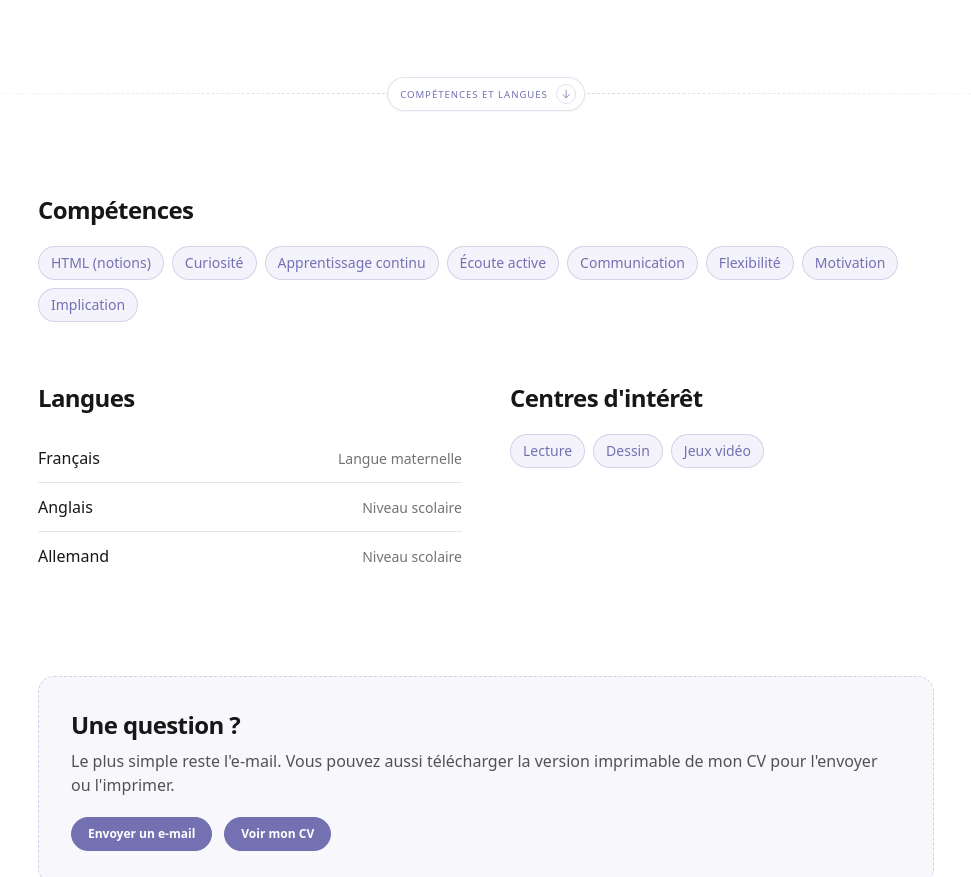
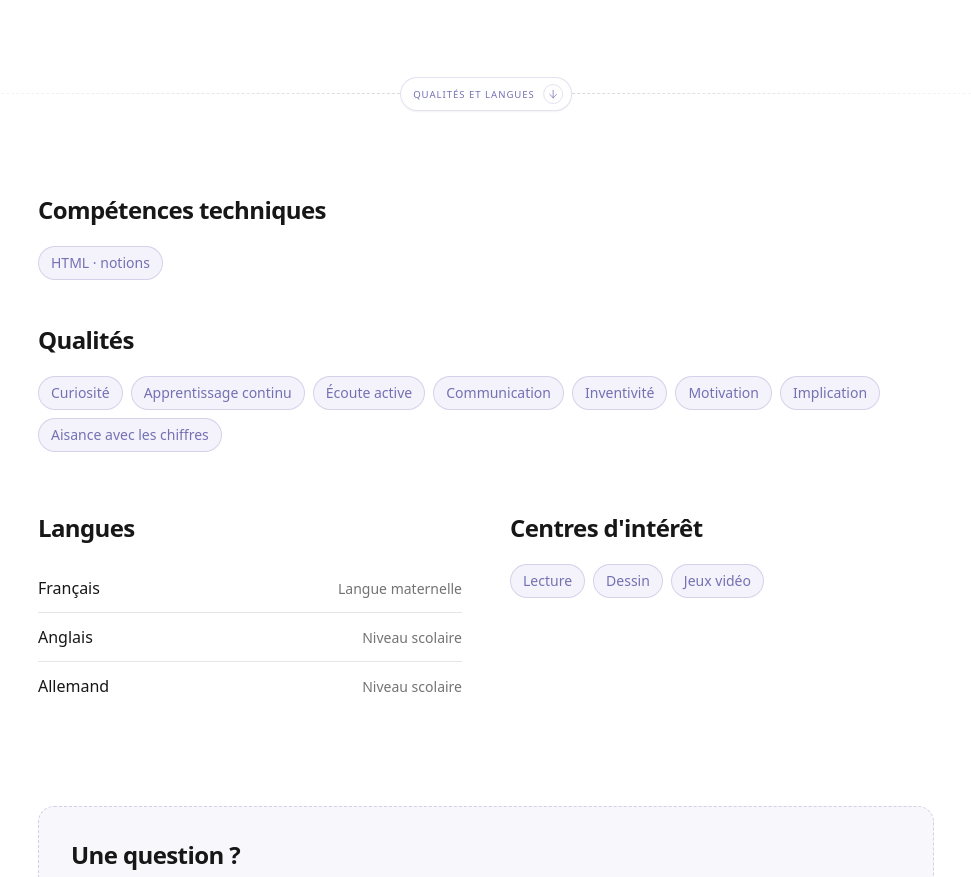
Before and after one commit to maloedecastel-byte/maloedecastel-byte.github.io, an Astro site: page / in a window 1280 px wide. Shown: the part 1498-2375 px from the top of the page, without its empty margins (154-1125 px from the left). Built offline with nearby package versions, Linux system fonts and the light colour scheme; Astro itself is replaced by a stand-in of ours.

Commit message:
Renomme Compétences en Qualités, ajoute Inventivité et l'aisance avec les chiffres

```diff
--- a/src/pages/a-propos.astro
+++ b/src/pages/a-propos.astro
@@ -89,19 +89,31 @@ const primaire = parcours.filter((etape) => etape.niveau === "École primaire");
     <h2
       class="mt-12 mb-2 text-2xl font-bold lg:mt-16 dark:text-neutral-200"
     >
-      Compétences
+      Compétences techniques
+    </h2>
+    <p
+      class="mt-4 text-sm leading-6 text-gray-600 dark:text-neutral-400 sm:text-base"
+    >
+      <strong class="text-neutral-900 dark:text-neutral-100">HTML</strong> — notions,
+      utilisées pour développer une petite application personnelle.
+    </p>
+
+    <h2
+      class="mt-12 mb-2 text-2xl font-bold lg:mt-16 dark:text-neutral-200"
+    >
+      Qualités
     </h2>
     <div class="mt-4 flex flex-wrap gap-2">
       {
         [
-          "HTML (notions)",
           "Curiosité",
           "Apprentissage continu",
           "Écoute active",
           "Communication",
-          "Flexibilité",
+          "Inventivité",
           "Motivation",
           "Implication",
+          "Aisance avec les chiffres",
         ].map((competence) => (
           <span class="rounded-full border border-accent/25 bg-accent-soft px-3 py-1.5 text-sm text-accent dark:border-accent/30 dark:bg-accent-night dark:text-accent-light">
             {competence}
--- a/src/pages/index.astro
+++ b/src/pages/index.astro
@@ -15,15 +15,15 @@ const langues = [
 
 const interets = ["Lecture", "Dessin", "Jeux vidéo"];
 
-const competences = [
-	"HTML (notions)",
+const qualites = [
 	"Curiosité",
 	"Apprentissage continu",
 	"Écoute active",
 	"Communication",
-	"Flexibilité",
+	"Inventivité",
 	"Motivation",
 	"Implication",
+	"Aisance avec les chiffres",
 ];
 ---
 
@@ -148,17 +148,28 @@ const competences = [
     </div>
   </section>
 
-  <Separator text="Compétences et langues" />
+  <Separator text="Qualités et langues" />
 
   <section class="max-w-4xl mx-auto px-7 lg:px-0">
     <h2
       class="mb-4 text-2xl font-bold leading-10 tracking-tight text-neutral-900 dark:text-neutral-100"
     >
-      Compétences
+      Compétences techniques
+    </h2>
+    <div class="mb-10 flex flex-wrap gap-2">
+      <span class="rounded-full border border-accent/25 bg-accent-soft px-3 py-1.5 text-sm text-accent dark:border-accent/30 dark:bg-accent-night dark:text-accent-light">
+        HTML · notions
+      </span>
+    </div>
+
+    <h2
+      class="mb-4 text-2xl font-bold leading-10 tracking-tight text-neutral-900 dark:text-neutral-100"
+    >
+      Qualités
     </h2>
     <div class="mb-14 flex flex-wrap gap-2">
       {
-        competences.map((competence) => (
+        qualites.map((competence) => (
           <span class="rounded-full border border-accent/25 bg-accent-soft px-3 py-1.5 text-sm text-accent dark:border-accent/30 dark:bg-accent-night dark:text-accent-light">
             {competence}
           </span>
```
Also changed, not shown: public/cv.html (+5 -4 lines).
